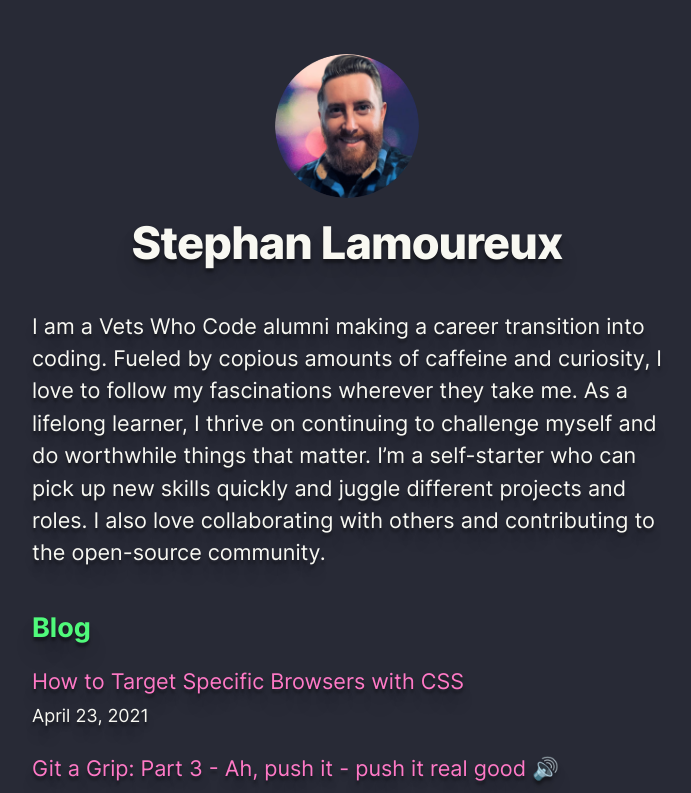
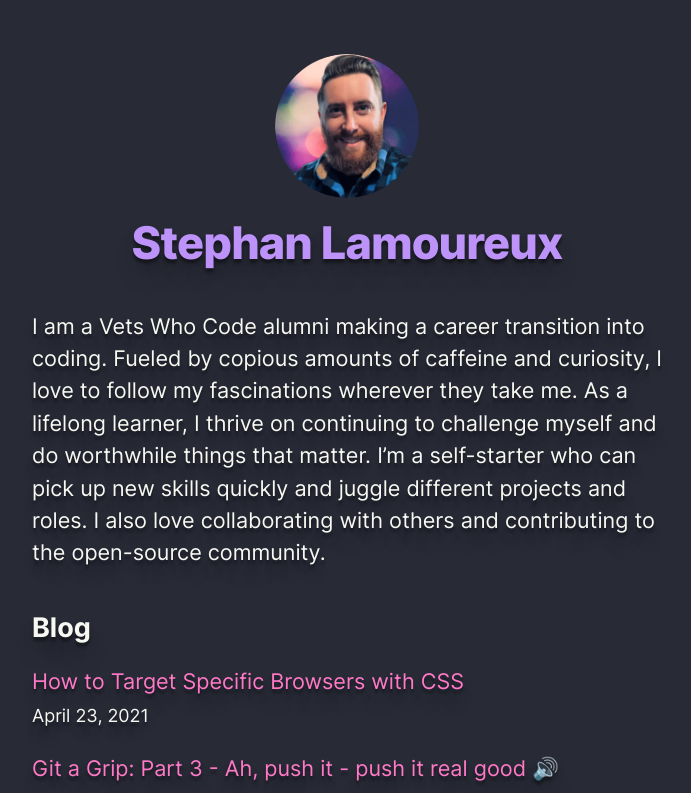
Before and after one commit to stephanlamoureux/blog, a Next.js app: page / in a window 1280 px wide. Shown: the top 793 px of the page, without its empty margins (293-984 px from the left). Built offline with nearby package versions, Linux system fonts and the light colour scheme.

Commit message:
small style changes

```diff
--- a/posts/git-a-grip-2.md
+++ b/posts/git-a-grip-2.md
@@ -83,7 +83,7 @@ Here is a quick reference:
 - `git status` - shows any changes
 - `git add` - stages your files
 - `git rm --cache "filename"` - unstages the file
-- `git commit -m "message"` - commits your changes with a description
+- `git commit -m "message"` - commits changes with a description
 - `git diff` - the difference from your last commit
 
 In part 3, we will learn about connecting our local repository to a remote one and pushing the changes there.
--- a/styles/global.css
+++ b/styles/global.css
@@ -47,7 +47,7 @@ a {
 }
 
 a:hover {
-  color: var(--dracula-purple);
+  color: var(--dracula-cyan);
   transform: ease 0.1s;
 }
 
--- a/styles/utils.module.css
+++ b/styles/utils.module.css
@@ -4,7 +4,7 @@
   font-weight: 800;
   letter-spacing: -0.05rem;
   margin: 1rem 0;
-  text-shadow: 0 4px 3px rgb(0 0 0 / 40%), 0 8px 13px rgb(0 0 0 / 10%), 0 18px 23px rgb(0 0 0 / 10%);
+  color: #bd93f9;
 }
 
 .headingXl {
@@ -19,13 +19,14 @@
   font-size: 1.5rem;
   line-height: 1.4;
   margin: 1rem 0;
+  color: inherit;
 }
 
 .headingLgName {
   font-size: 1.5rem;
   line-height: 1.4;
   margin: 1rem 0;
-  color:#f8f8f2;
+  color:#bd93f9;
 }
 
 .headingMd {
```
